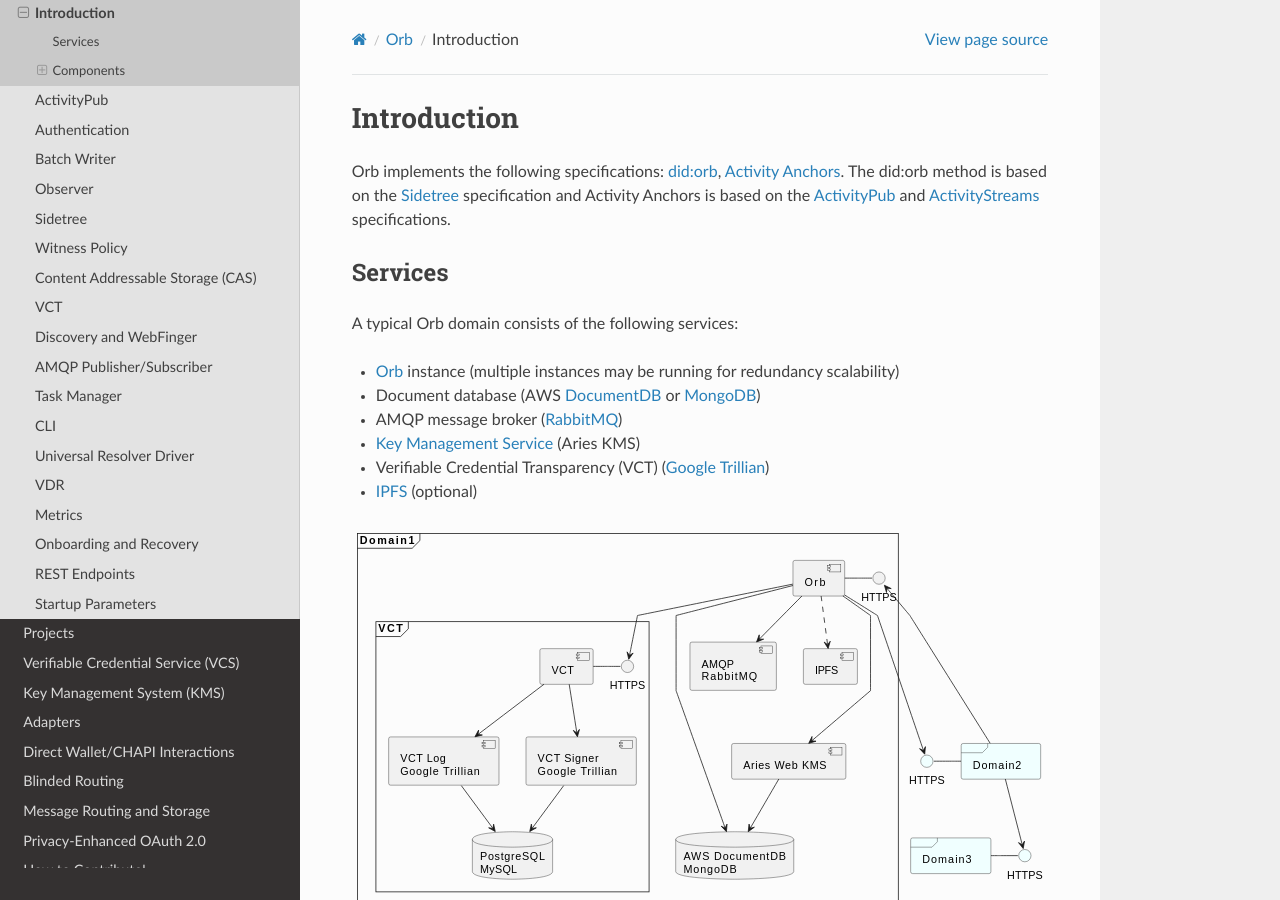
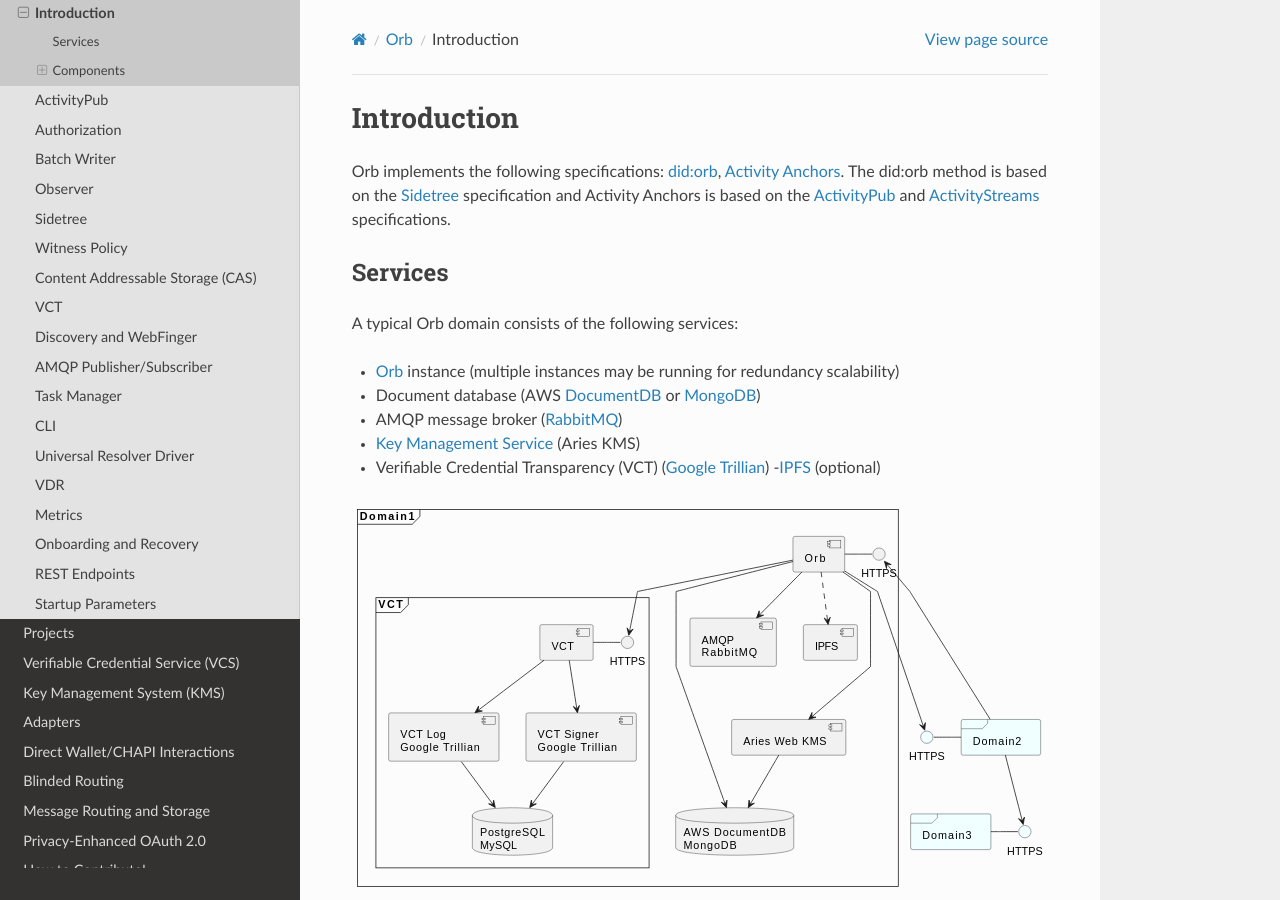
Before and after one commit to trustbloc/docs, a Sphinx documentation site: the page built from docs/source/orb/introduction.md, in a window 1280 px wide and 900 px high. Built offline with Sphinx 7.4.7 and the Read the Docs theme 2.0.0, drawn with Linux system fonts in a browser that asks for light colours; some of the changed lines change nothing that is shown.

Commit message:
docs: Docs for Orb authorization
closes trustbloc/orb#1002

Signed-off-by: Bob Stasyszyn <Bob.Stasyszyn@securekey.com>

````diff
--- a/docs/source/orb/authentication.md
+++ /dev/null
@@ -1,5 +0,0 @@
-# Authentication
-
-## Bearer Tokens
-
-## HTTP Signatures
--- /dev/null
+++ b/docs/source/orb/authorization.md
@@ -0,0 +1,104 @@
+# Authorization
+
+Authorization in Orb is typically performed using bearer tokens for client-to-server communication.
+For server-to-server communication, authentication is first performed using HTTP signatures and then each endpoint
+performs its own authorization.
+
+## Bearer Tokens
+
+For endpoints that require authorization, a client must add a [bearer token](https://datatracker.ietf.org/doc/html/rfc6750#section-2.1)
+to the HTTP request header as follows:
+
+```
+Authorization:[Bearer mytoken]
+```
+
+The server matches the bearer token in the request header against the required token(s) for the particular endpoint.
+Each REST endpoint may be
+[configured](parameters.html#orb-auth-tokens-def) to require tokens for both read (GET) and write (POST)
+requests. If no token is defined for an endpoint then no authorization is performed. Multiple tokens may be defined
+for read and write requests. If more than one token is defined then authorization succeeds if any of the tokens is found
+in the request header. If a token for the request is required but not found in the request header then
+[HTTP signature](#http-signatures) verification is performed.
+
+```{image} ../_static/orb/auth-bearer-token.svg
+```
+
+## HTTP Signatures
+
+A common HTTP client within Orb is used for all server-to-server communications. If HTTP signatures are
+[enabled](parameters.html#http-signatures-enabled) then the HTTP client adds the following headers to the request
+before it is sent:
+
+- **Date** - The current date/time.
+- **Digest** - The hash of the request body, prepended by the algorithm (if a body was not included in the request then _Digest_ will be empty).
+- **Signature** - A string containing:
+  - _keyId_ - A resolvable URI of the public key that is used to verify the signature.
+  - _algorithm_ - The algorithm used to sign the request. (Orb uses [KMS](../kms/index.html#key-management-system-kms) to sign the request with the _Ed25519_ algorithm.)
+  - _headers_ - Declares the set of headers that should be signed. This set includes:
+    * (request target) - Includes the request method (GET, POST) and the request URI. For example: POST https://orb.domain1.com.
+    * Date - Points to the _Date_ header.
+    * Digest - Points to the _Digest_ header (this value is not included if the _Digest_ header is empty).
+  - _signature_ - The base64-encoded signature of the headers that are declared in the _headers_ field.
+
+**Sample Request Headers:**
+
+```
+Date:[Thu, 17 Feb 2022 14:29:24 GMT]
+Digest:[SHA-512=vXXy/lk6D+XE8fYRTL7OS7izBUn6ntk60Rn97/gOSnbSxHZuaPvPTw1FW427qLqYpA0xGcXyPDQh4ujwret4aw==]
+Signature:[keyId="https://orb.domain1.com/services/orb/keys/main-key",algorithm="Ed25519",headers="(request-target) Date Digest",signature="8AGVZi+xaDQ2kgD4sZUd4e2c2oOIkxzou2MoSSvQv72QJeSsoLa8+qJ1A+w2xkTDHNDfBTG8T/mNmtmYouv9Ag=="]
+```
+
+On receiving the request, the Orb server retrieves the value of the _keyId_ field from the _Signature_ header and then sends
+a request to the URI specified by the _keyId_ value. (Note that the value of _keyId_ must be resolvable via HTTP or other
+protocol.) The response of the request is in the following format:
+
+```json
+{
+  "id": "https://orb.domain1.com/services/orb/keys/main-key",
+  "owner": "https://orb.domain1.com/services/orb",
+  "publicKeyPem": "-----BEGIN PUBLIC KEY-----\nMCowBQYDK2VwAyEArK46BYVBHCM1Th+kKCFzabVmbTmTXRL5SwH+m2WvKKY=\n-----END PUBLIC KEY-----\n"
+}
+```
+
+The _Signature_ header is then verified using the public key. If not valid then an _HTTP 401 Unauthorized_ response is sent
+to the client. If valid, the _owner_ of the key is retrieved. (The owner is an ActivityPub
+[service](https://trustbloc.github.io/activityanchors/#actor-discovery) (actor)). Following is a sample response:
+
+```json
+{
+  "@context": [
+    "https://www.w3.org/ns/activitystreams",
+    "https://w3id.org/security/v1",
+    "https://w3id.org/activityanchors/v1"
+  ],
+  "followers": "https://orb.domain1.com/services/orb/followers",
+  "following": "https://orb.domain1.com/services/orb/following",
+  "id": "https://orb.domain1.com/services/orb",
+  "inbox": "https://orb.domain1.com/services/orb/inbox",
+  "liked": "https://orb.domain1.com/services/orb/liked",
+  "likes": "https://orb.domain1.com/services/orb/likes",
+  "outbox": "https://orb.domain1.com/services/orb/outbox",
+  "publicKey": {
+    "id": "https://orb.domain1.com/services/orb/keys/main-key",
+    "owner": "https://orb.domain1.com/services/orb",
+    "publicKeyPem": "-----BEGIN PUBLIC KEY-----\nMCowBQYDK2VwAyEArK46BYVBHCM1Th+kKCFzabVmbTmTXRL5SwH+m2WvKKY=\n-----END PUBLIC KEY-----\n"
+  },
+  "shares": "https://orb.domain1.com/services/orb/shares",
+  "type": "Service",
+  "witnesses": "https://orb.domain1.com/services/orb/witnesses",
+  "witnessing": "https://orb.domain1.com/services/orb/witnessing"
+}
+```
+
+The value of the _publicKey.id_ field in the ActivityPub service (actor) is then validated against the ID of the public
+key to ensure that they match. If they don't match then an _HTTP 401 Unauthorized_ response is sent to the client.
+If they _do_ match then authentication has succeeded and the request, along with the actor, is forwarded to the
+appropriate handler. (The actor may be used by the handler to perform authorization.)
+
+```{image} ../_static/orb/httpsignatures.svg
+
+```
+
+Note that public keys and actors are cached (with an [expiry](parameters.html#activitypub-client-cache-expiration))
+so that remote calls aren't required each time a signature verification is performed.
--- a/docs/source/orb/index.rst
+++ b/docs/source/orb/index.rst
@@ -6,7 +6,7 @@
 
    introduction.md
    activitypub.md
-   authentication.md
+   authorization.md
    batchwriter.md
    observer.md
    sidetree.md
--- a/docs/source/orb/introduction.md
+++ b/docs/source/orb/introduction.md
@@ -10,12 +10,12 @@
 
 A typical Orb domain consists of the following services:
 
-* [Orb](https://github.com/trustbloc/orb) instance (multiple instances may be running for redundancy scalability)
-* Document database (AWS [DocumentDB](https://aws.amazon.com/documentdb/) or [MongoDB](https://www.mongodb.com/))
-* AMQP message broker ([RabbitMQ](https://www.rabbitmq.com))
-* [Key Management Service](../kms.html#key-management-system-kms) (Aries KMS)
-* Verifiable Credential Transparency (VCT) ([Google Trillian](https://github.com/google/trillian))
-* [IPFS](https://ipfs.io/) (optional)
+- [Orb](https://github.com/trustbloc/orb) instance (multiple instances may be running for redundancy scalability)
+- Document database (AWS [DocumentDB](https://aws.amazon.com/documentdb/) or [MongoDB](https://www.mongodb.com/))
+- AMQP message broker ([RabbitMQ](https://www.rabbitmq.com))
+- [Key Management Service](../kms.html#key-management-system-kms) (Aries KMS)
+- Verifiable Credential Transparency (VCT) ([Google Trillian](https://github.com/google/trillian))
+-[IPFS](https://ipfs.io/) (optional)
 
 ```{image} ../_static/orb/nodes.svg
 
--- a/docs/source/orb/restendpoints/activitypub.md
+++ b/docs/source/orb/restendpoints/activitypub.md
@@ -178,7 +178,7 @@
 
 A GET request to the outbox endpoint returns the activities that were posted to a service's Outbox.
 This endpoint is restricted by authorization rules, i.e. the requester must have a valid
-authentication bearer token or must be verified using HTTP signatures and also must be in the
+authorization bearer token or must be verified using HTTP signatures and also must be in the
 _following_ or _witnesses_ collection. Although, any activity sent to a [public](https://www.w3.org/TR/activitypub/#public-addressing) URI,
 is returned without authorization.
 
@@ -368,7 +368,7 @@
 
 A POST request to the outbox endpoint adds the activity contained in the request to the service's Outbox,
 which will be processed by the ActivityPub [Outbox](../activitypub.html#outbox-inbox). This endpoint is restricted by
-authorization rules, i.e. the requester must have a valid authentication bearer token,
+authorization rules, i.e. the requester must have a valid authorization bearer token,
 which is usually an administrator token.
 
 **Example**
````
Also changed, not shown: docs/source/_static/orb/auth-bearer-token.svg (added), docs/source/_static/orb/httpsignatures.svg (added), 2 other files.
